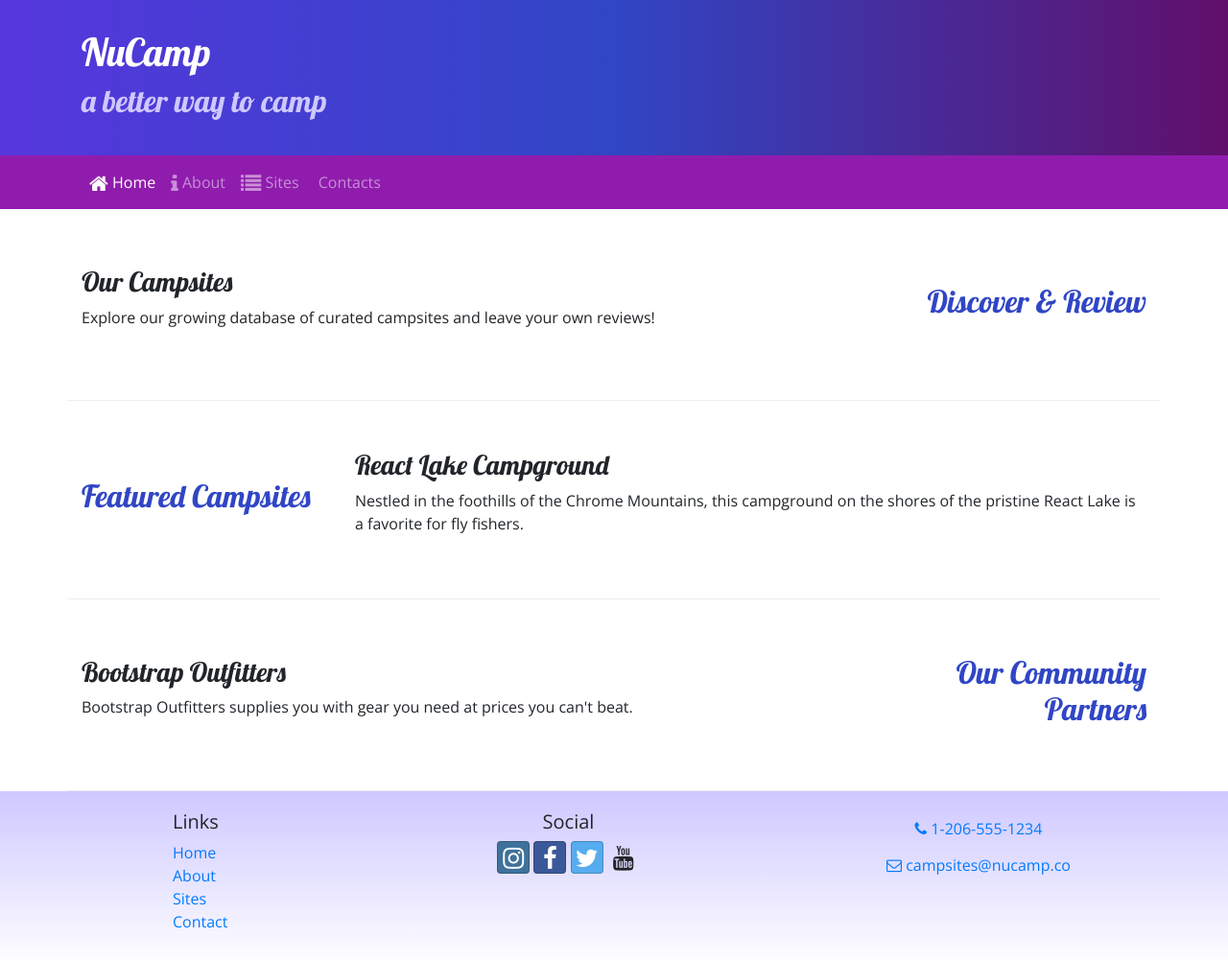
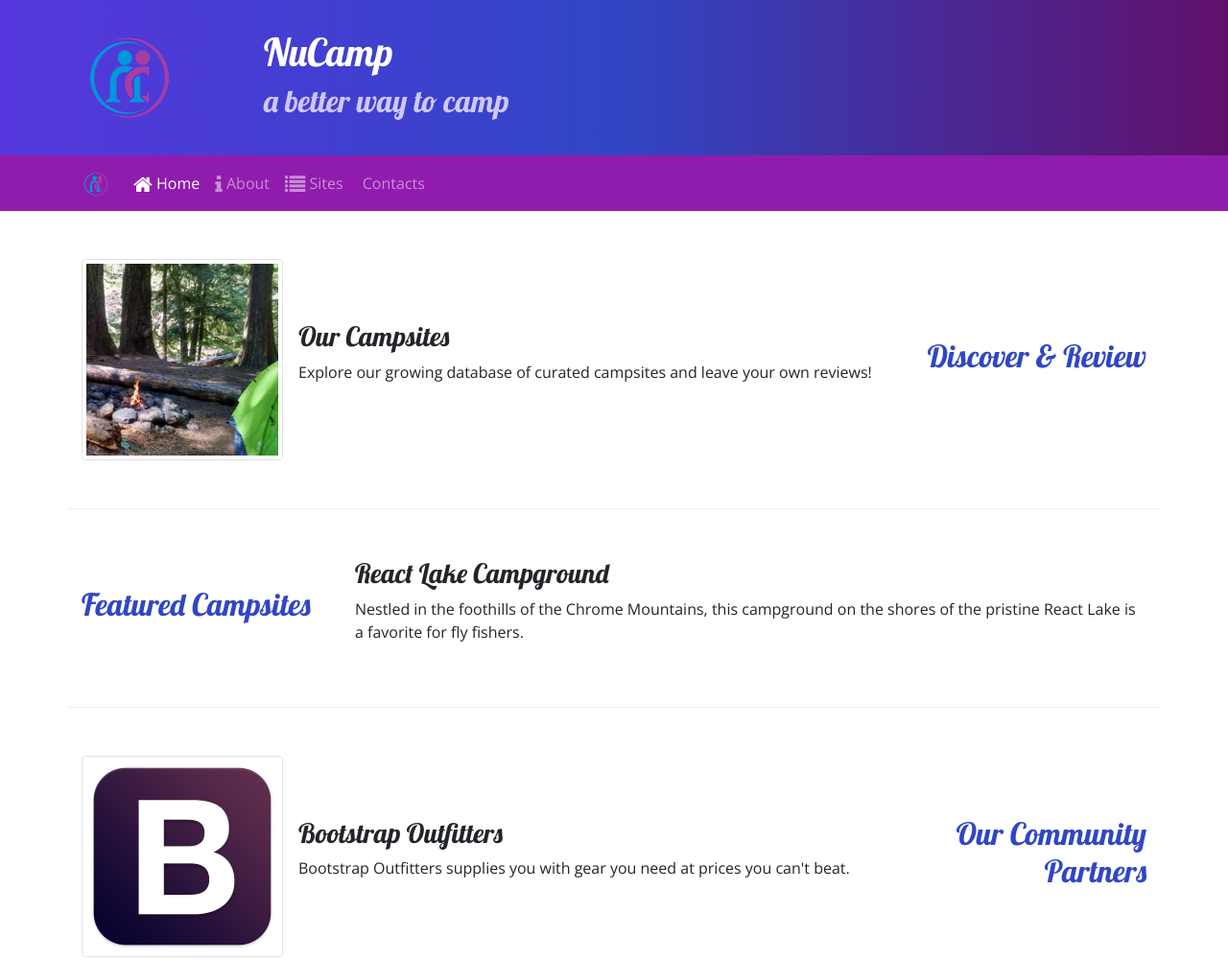
Before and after one commit to willboesetrio/changeItUpCodeChallenge, a website: page index.html in a window 1280 px wide. Shown: the top 1001 px of the page at 96% size. Drawn offline with nearby package versions, Linux system fonts and the light colour scheme; some icons are missing.

Commit message:
Added Images

```diff
--- a/index.html
+++ b/index.html
@@ -24,6 +24,9 @@
     <header class="jumbotron jumbotron-fluid">
         <div class="container">
             <div class="row">
+                <div class="col-4 col-sm-3 col-md-2 align-self-center">
+                    <img src="img/logo.png" class="image-fluid"/>
+                </div>
                 <div class="col">
                     <h1>NuCamp</h1>
                     <h2>a better way to camp</h2>
@@ -34,7 +37,8 @@
 
     <nav class="navbar navbar-expand-sm navbar-dark sticky-top">
         <div class="container">
-            <button class="navbar-toggler ml-auto" type="button" data-toggle="collapse" data-target="#nucampNavbar">
+            <a class="navbar-brand" href="#"><img src="img/logo.png" height="30" width="30"></a>
+            <button class="navbar-toggler" type="button" data-toggle="collapse" data-target="#nucampNavbar">
             <span class="navbar-toggler-icon"></span>
             </button>
             <div class="collapse navbar-collapse" id="nucampNavbar">
@@ -55,8 +59,13 @@
                 <h2 class="text-sm-right">Discover & Review</h2>
             </div>
             <div class="col">
-                <h3>Our Campsites</h3>
-                <p class="d-none d-sm-block">Explore our growing database of curated campsites and leave your own reviews!</p>
+                <div class="media">
+                    <img src="img/breadcrumb-trail-thumb.jpg" alt="Breadcrumb trail thumbnail" class="d-flex mr-3 img-thumbnail"/>
+                    <div class="media-body align-self-center">
+                        <h3>Our Campsites</h3>
+                        <p class="d-none d-sm-block">Explore our growing database of curated campsites and leave your own reviews!</p>
+                    </div>
+                </div>
             </div>
         </div>
 
@@ -75,8 +84,13 @@
                 <h2 class="text-sm-right">Our Community Partners</h2>
             </div>
             <div class="col">
-                <h3>Bootstrap Outfitters</h3>
-                <p class="d-none d-sm-block">Bootstrap Outfitters supplies you with gear you need at prices you can't beat.</p>
+                <div class="media">
+                    <img class="d-flex mr-3 img-thumbnail" src="img/bootstrap-thumb.png" alt="Bootstrap outfitters"/>
+                    <div class="media-body align-self-center">
+                        <h3>Bootstrap Outfitters</h3>
+                        <p class="d-none d-sm-block">Bootstrap Outfitters supplies you with gear you need at prices you can't beat.</p>
+                    </div>
+                </div>
             </div>
         </div>
     </div>
```
Also changed, not shown: aboutus.html (+6 -2 lines), contactus.html (+7 -3 lines), img/bootstrap-thumb.png (added), img/breadcrumb-trail-thumb.jpg (added), img/breadcrumb-trail.jpg (added), img/chrome-river-thumb.jpg (added), img/chrome-river.jpg (added), img/logo.png (added), img/react-lake-thumb.jpg (added), img/react-lake.jpg (added).
